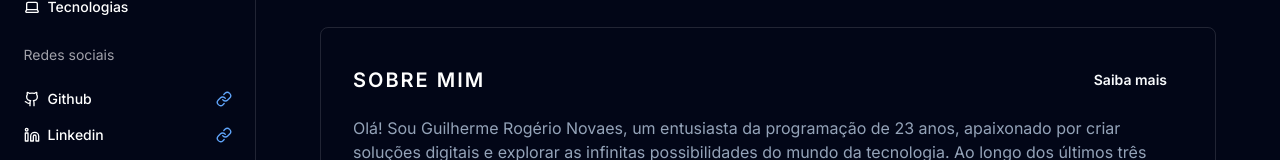
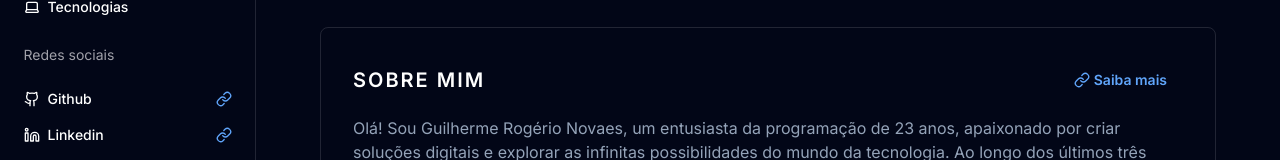
Before and after one commit to Guilherme-RNovaes/portfolioV2, a Next.js app: page / in a window 1280 px wide. Shown: the part 195-355 px from the top of the page. Built offline with nearby package versions, Linux system fonts and the light colour scheme.

Commit message:
style: add link icon to about component

```diff
--- a/app/(home)/_components/About.tsx
+++ b/app/(home)/_components/About.tsx
@@ -6,12 +6,14 @@ import userProps from "@/config/user";
 import { Button } from "@/app/_components/ui/button";
 import navigationProps from "@/config/navigation";
 import Link from "next/link";
+import { LinkIcon } from "lucide-react";
 
 type Props = {}
 
 export default function About({ }: Props) {
   const navigationHref = (
-    <Link href={navigationProps[1].href}>
+    <Link href={navigationProps[1].href} className="font-semibold text-blue-400 flex flex-row items-center">
+      <LinkIcon className="w-4 h-4 mr-1" />
       Saiba mais
     </Link>
   )
@@ -27,11 +29,11 @@ export default function About({ }: Props) {
         <h3 className="uppercase tracking-widest font-semibold text-xl">
           Sobre mim
         </h3>
-        <Button variant='link' className="font-semibold text-sky-300">
+        <Button variant='link' className="font-semibold">
           {navigationHref}
         </Button>
       </div>
-      <div className="flex flex-col text-center md:text-left md:flex-row max-w-7xl items-start mx-auto">
+      <div className="flex flex-col text-justify md:text-left md:flex-row max-w-7xl items-start mx-auto">
         <p className="text-sm md:text-base text-slate-400">
           {userProps.about}
         </p>
```
Also changed, not shown: config/works.ts (added).
